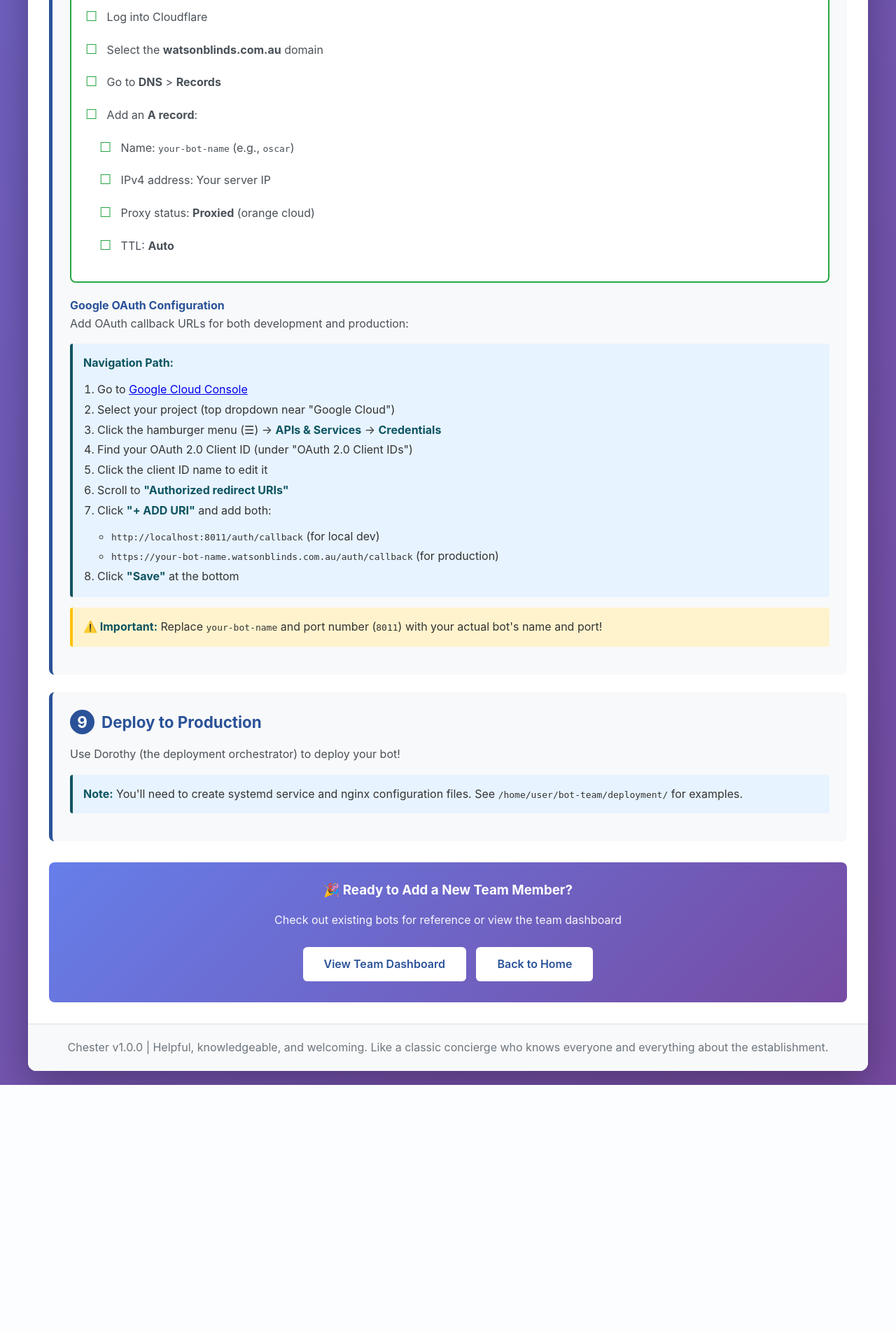
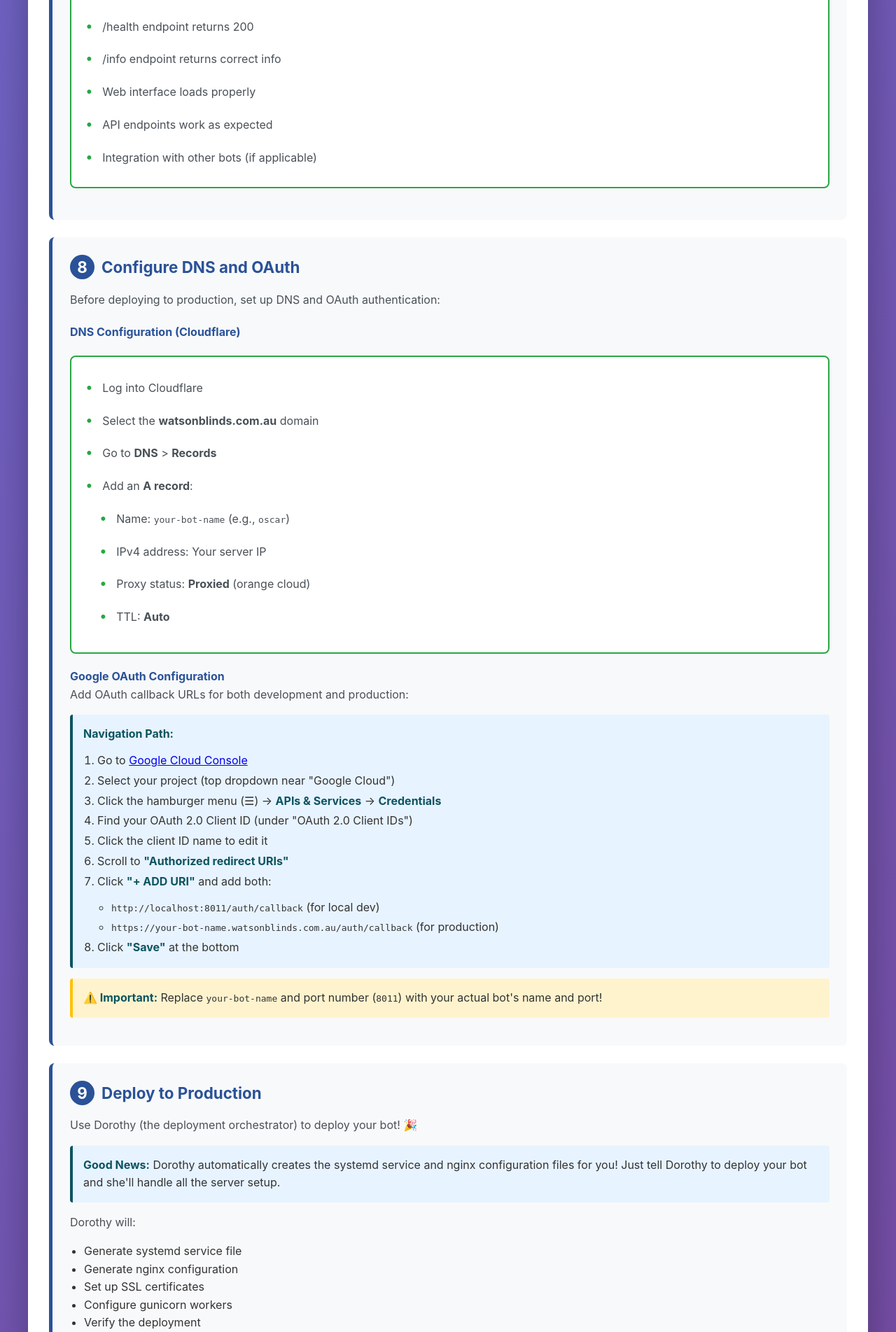
Before and after one commit to derekgwatson/bot-team, a Flask app: page /new-bot-guide in a window 1280 px wide. Shown: the part 4137-6040 px from the top of the page at 70% size. Before the commit the page ends 5687 px from the top, so only its background shows below. Run offline with Flask 3, Linux system fonts and the light colour scheme.

Commit message:
Fix Chester new bot guide formatting and Dorothy deployment info
Changes:
- Added white-space: pre-wrap to .code-block CSS so commands display on multiple lines
- Changed checklist bullets from checkboxes (☐) to dots (•) for clarity
- Updated Step 9 to clarify Dorothy creates systemd and nginx files automatically
- Added list of what Dorothy handles during deployment

Now the install commands are readable on separate lines!

```diff
--- a/chester/web/templates/new_bot_guide.html
+++ b/chester/web/templates/new_bot_guide.html
@@ -91,6 +91,7 @@
         font-family: 'Courier New', monospace;
         font-size: 0.9em;
         margin: 15px 0;
+        white-space: pre-wrap;
     }
 
     .info-box {
@@ -129,7 +130,7 @@
     }
 
     .checklist li:before {
-        content: "☐ ";
+        content: "• ";
         color: #28a745;
         font-size: 1.2em;
         margin-right: 8px;
@@ -365,12 +366,21 @@ pip install -r requirements.txt</div>
 
     <div class="step">
         <h3><span class="step-number">9</span>Deploy to Production</h3>
-        <p>Use Dorothy (the deployment orchestrator) to deploy your bot!</p>
+        <p>Use Dorothy (the deployment orchestrator) to deploy your bot! 🎉</p>
 
         <div class="info-box">
-            <strong>Note:</strong> You'll need to create systemd service and nginx configuration files.
-            See <code>/home/user/bot-team/deployment/</code> for examples.
+            <strong>Good News:</strong> Dorothy automatically creates the systemd service and nginx configuration files for you!
+            Just tell Dorothy to deploy your bot and she'll handle all the server setup.
         </div>
+
+        <p style="margin-top: 15px;">Dorothy will:</p>
+        <ul style="padding-left: 20px; margin-top: 10px;">
+            <li>Generate systemd service file</li>
+            <li>Generate nginx configuration</li>
+            <li>Set up SSL certificates</li>
+            <li>Configure gunicorn workers</li>
+            <li>Verify the deployment</li>
+        </ul>
     </div>
 
     <div class="next-steps">
```
